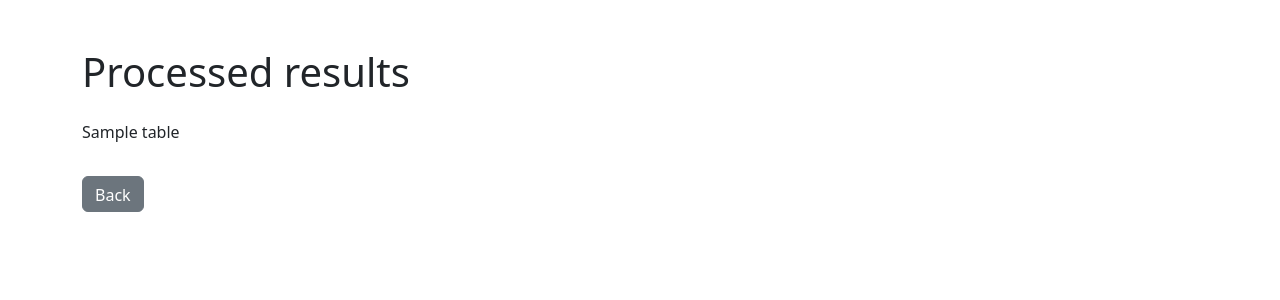
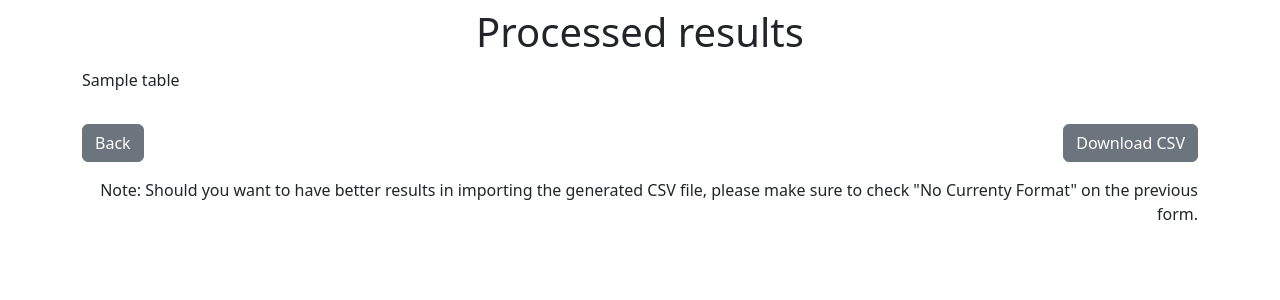
Before and after one commit to abalage/whatsthedamage-web, a Flask app: template src/templates/result.html in a window 1280 px wide. Shown: the top 300 px of the page. Run offline with Flask 2, Linux system fonts and the light colour scheme; the template is opened without the code that fills it: most values are stand-ins (such as "Sample title", 1, 10 or a date in 2020).

Commit message:
feat: rework results template, add download csv option

```diff
--- a/pyproject.toml
+++ b/pyproject.toml
@@ -23,6 +23,8 @@ license = {text = "GNU General Public License v3"}
 requires-python = ">= 3.9"
 dependencies = [
     "whatsthedamage @ git+ssh://git@github.com/abalage/whatsthedamage.git@main#egg=whatsthedamage",
+    "pandas>=1.5.0",
+    "lxml>=5.3.0",
     "flask>=2.0.0",
     "Flask-WTF>=1.2.2",
     "wtforms>=3.2.1",
--- a/requirements.txt
+++ b/requirements.txt
@@ -1,5 +1,7 @@
 #whatsthedamage>=0.3.0
 git+https://github.com/abalage/whatsthedamage.git@main#egg=whatsthedamage
+pandas>=1.5.0
+lxml>=5.3.0
 flask>=2.0.0
 Flask-WTF>=1.2.2
 wtforms>=3.2.1
--- a/src/templates/result.html
+++ b/src/templates/result.html
@@ -5,14 +5,49 @@
     <title>What's the Damage - Result</title>
     <link href="https://cdn.jsdelivr.net/npm/bootstrap@5.3.3/dist/css/bootstrap.min.css" rel="stylesheet" integrity="sha384-QWTKZyjpPEjISv5WaRU9OFeRpok6YctnYmDr5pNlyT2bRjXh0JMhjY6hW+ALEwIH" crossorigin="anonymous">
     <script src="https://cdn.jsdelivr.net/npm/bootstrap@5.3.3/dist/js/bootstrap.bundle.min.js" integrity="sha384-YvpcrYf0tY3lHB60NNkmXc5s9fDVZLESaAA55NDzOxhy9GkcIdslK1eN7N6jIeHz" crossorigin="anonymous" defer></script>
+    <script>
+        document.addEventListener('DOMContentLoaded', function() {
+            document.getElementById('downloadCSVButton').addEventListener('click', function() {
+                fetch('/download', { method: 'GET' })
+                    .then(response => response.blob())
+                    .then(blob => {
+                        const url = window.URL.createObjectURL(blob);
+                        const a = document.createElement('a');
+                        a.style.display = 'none';
+                        a.href = url;
+                        a.download = 'result.csv';
+                        document.body.appendChild(a);
+                        a.click();
+                        window.URL.revokeObjectURL(url);
+                    })
+                    .catch(error => console.error('Error downloading CSV:', error));
+            });
+        });
+    </script>
 </head>
 <body>
-    <div class="container mt-5">
-        <h1 class="mb-4">Processed results</h1>
-        <div class="table">
-            {{ table|safe }}
+    <div class="container">
+        <h1 class="text-center p-2 pb-1">Processed results</h1>
+        <div class="row">
+            <div class="col-md-12 mb-3">
+                <div class="table-responsive">
+                    {{ table|safe }}
+                </div>
+            </div>
         </div>
-        <a href="/" class="btn btn-secondary mt-3 pb-1">Back</a>
+        <div class="row">
+            <div class="col-md-6">
+                <a href="/" class="btn btn-secondary mt-3 mb-3">Back</a>
+            </div>
+            <div class="col-md-6 text-end">
+                <button type="button" class="btn btn-secondary mt-3 mb-3" id="downloadCSVButton">Download CSV</button>
+            </div>
+        </div>
+        <div class="row">
+            <div class="col-md-12 text-end">
+                <p class="fw-light fs-6">Note: Should you want to have better results in importing the generated CSV file, please make sure to check "No Currenty Format" on the previous form.</p>
+            </div>
+        </div>
     </div>
 </body>
 </html>
```
Also changed, not shown: src/routes.py (+28 -0 lines).
